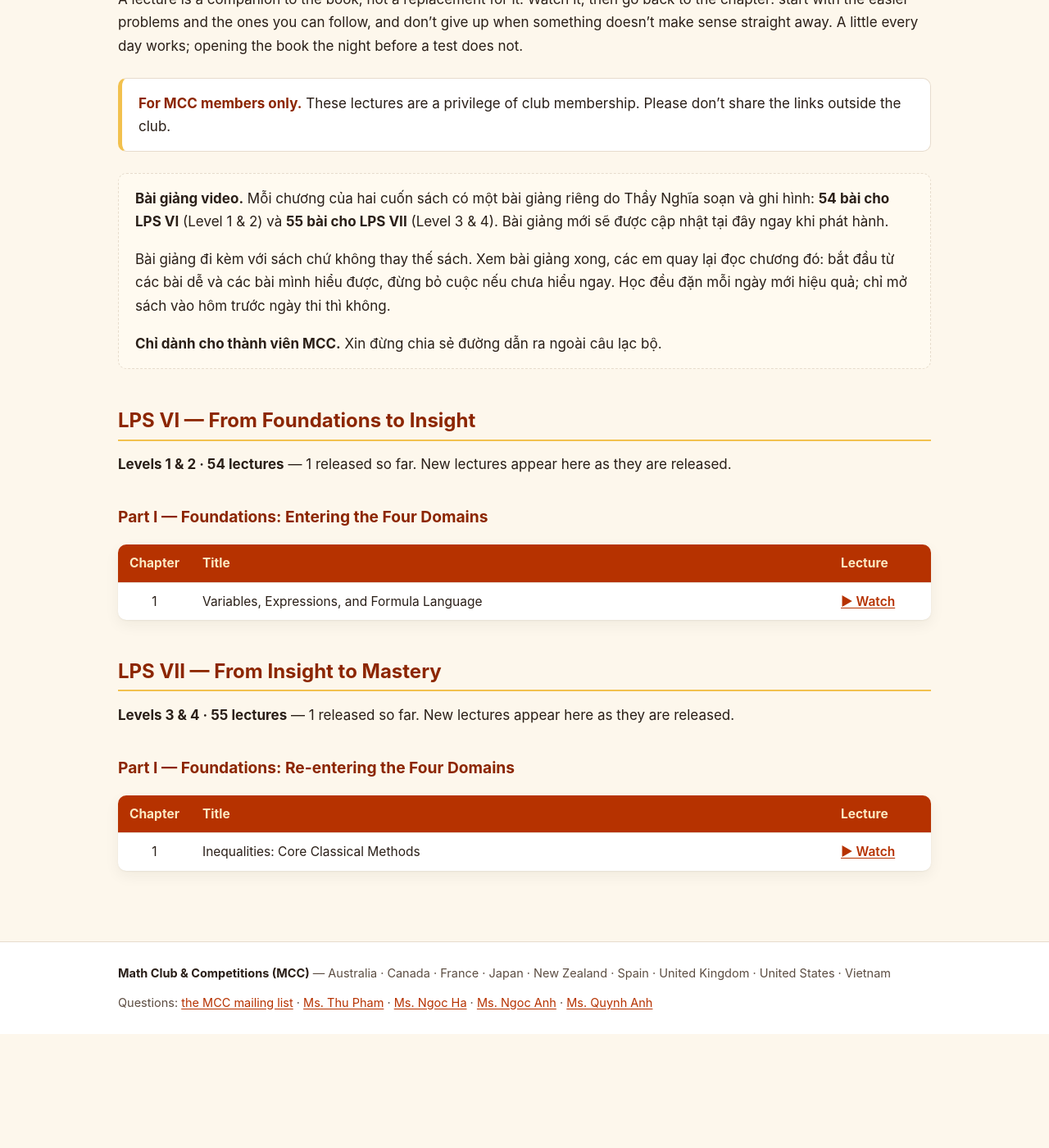
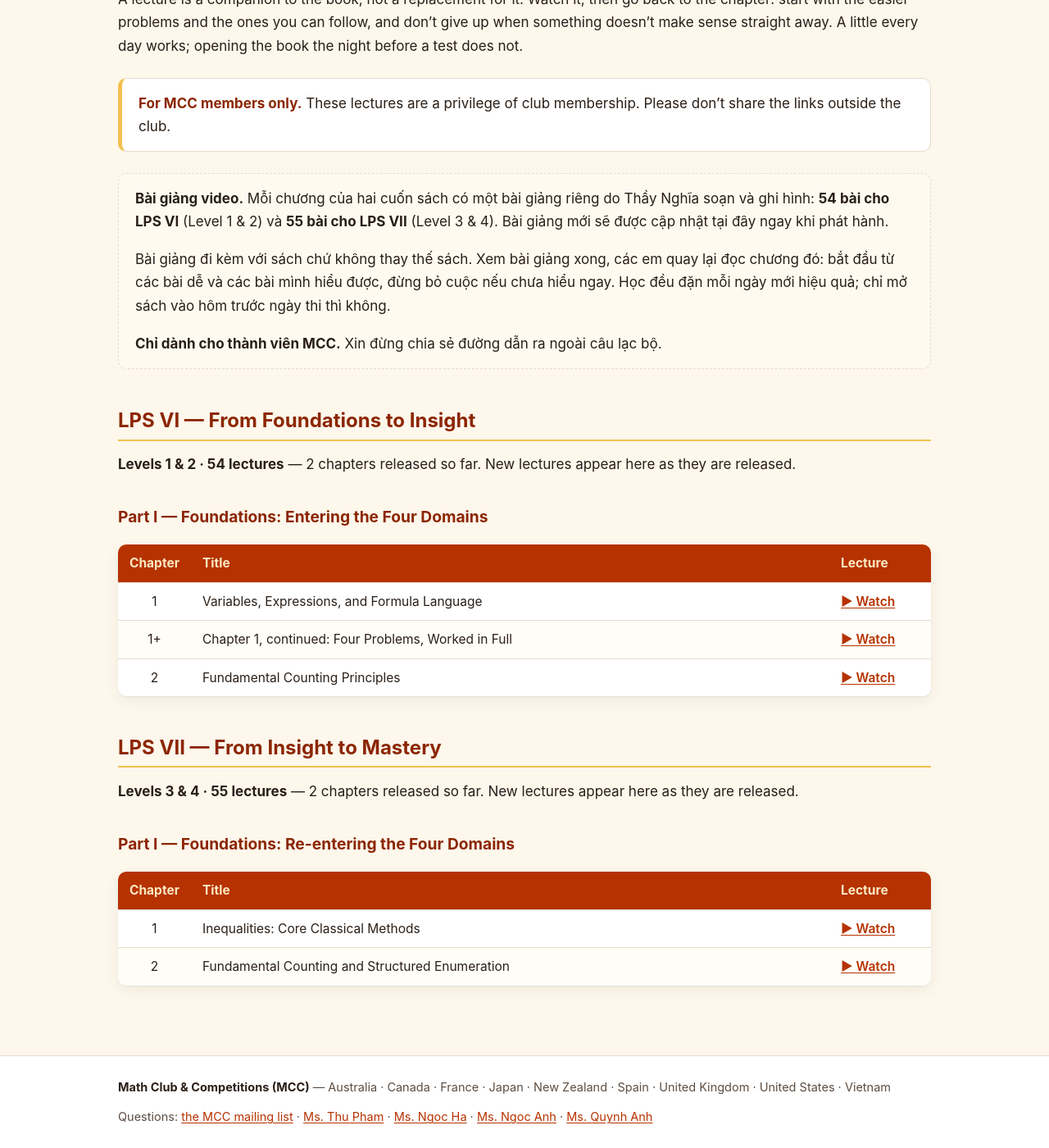
Before and after one commit to nghia71/nghia71.github.io, a Jekyll site: the page built from video-lectures.md, in a window 1280 px wide and 1400 px high, scrolled down 472 px. Shown: the whole window at 82% size. Built offline with Jekyll 4.4.1, drawn with Linux system fonts in a browser that asks for light colours; before the commit the page ends 1733 px from its top, so only the background shows below that.

Commit message:
Video Lectures: add LPS VI Ch 2, LPS VII Ch 2, and LPS VI Ch 1+ companion
Chapters can now carry extra companion videos (extras: label/title/url),
shown as their own row after the chapter.

Co-Authored-By: Claude Opus 5.5 <noreply@anthropic.com>
Claude-Session: https://claude.ai/code/session_016Mkh1cjqT6NrJfpU6JhrRQ

```diff
--- a/video-lectures.md
+++ b/video-lectures.md
@@ -39,7 +39,7 @@ Bài giảng đi kèm với sách chứ không thay thế sách. Xem bài giản
 {% assign released = lectures | where_exp: "l", "l.url != ''" %}
 
 <h2 id="{{ anchor }}">{{ heading }}</h2>
-<p><strong>{{ sub }}</strong> — {{ released.size }} released so far. New lectures appear here as they are released.</p>
+<p><strong>{{ sub }}</strong> — {{ released.size }} chapters released so far. New lectures appear here as they are released.</p>
 
 {% assign current_part = "" %}
 {% for l in released %}
@@ -56,6 +56,13 @@ Bài giảng đi kèm với sách chứ không thay thế sách. Xem bài giản
   <td>{{ l.title }}</td>
   <td><a href="{{ l.url }}" target="_blank" rel="noopener">▶ Watch</a></td>
 </tr>
+{% for x in l.extras %}{% if x.url != "" %}
+<tr>
+  <td>{{ x.label }}</td>
+  <td>{{ x.title }}</td>
+  <td><a href="{{ x.url }}" target="_blank" rel="noopener">▶ Watch</a></td>
+</tr>
+{% endif %}{% endfor %}
 {% if forloop.last %}</tbody></table>{% endif %}
 {% endfor %}
 {% endfor %}
```
Also changed, not shown: _data/video_lectures.yml (+8 -2 lines).
